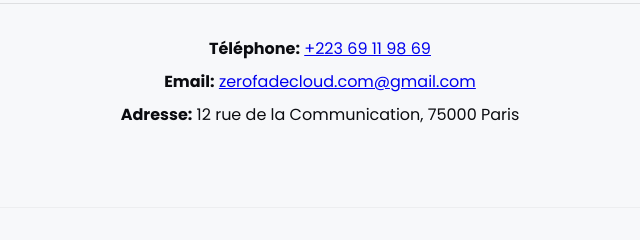
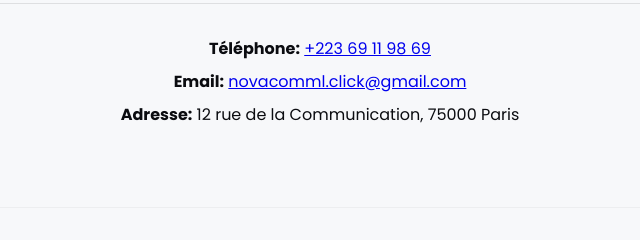
Before and after one commit to novacommlclick-dev/MYweb.novaml.com, a plain HTML site: page index.html in a window 1280 px wide. Shown: the part 2325-2565 px from the top of the page, 320-960 px from the left. Drawn offline with Linux system fonts and the light colour scheme.

Commit message:
Update index.html

```diff
--- a/index.html
+++ b/index.html
@@ -131,7 +131,7 @@
         <!-- Contact Info -->
         <div style="border-top: 1px solid rgba(0,0,0,0.1); padding-top:24px; text-align:center;">
           <p style="margin:8px 0;"><strong>Téléphone:</strong> <a href="tel:+22369119869">+223 69 11 98 69</a></p>
-          <p style="margin:8px 0;"><strong>Email:</strong> <a href="mailto:zerofadecloud.com@gmail.com">zerofadecloud.com@gmail.com</a></p>
+          <p style="margin:8px 0;"><strong>Email:</strong> <a href="mailto:novacomml.click@gmail.com">novacomml.click@gmail.com</a></p>
           <p style="margin:8px 0;"><strong>Adresse:</strong> 12 rue de la Communication, 75000 Paris</p>
         </div>
       </div>
```
